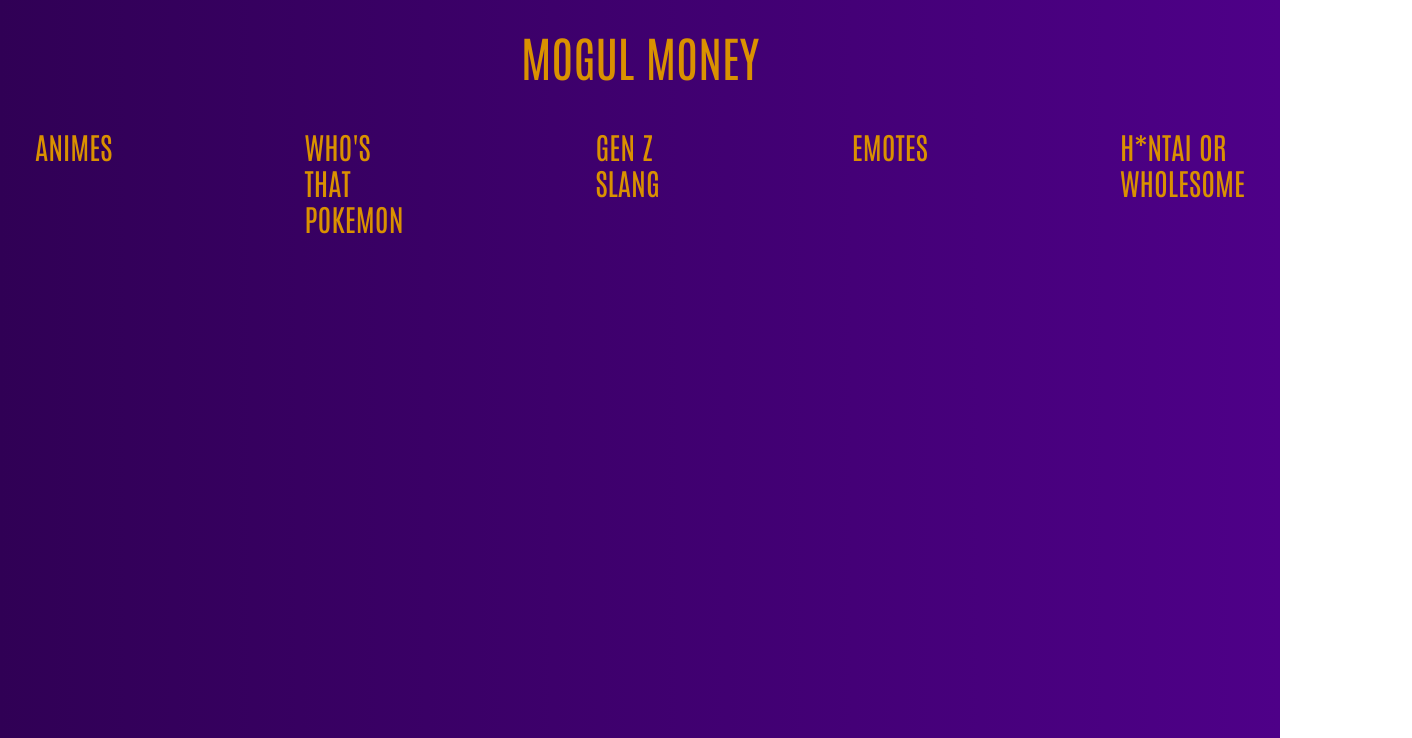
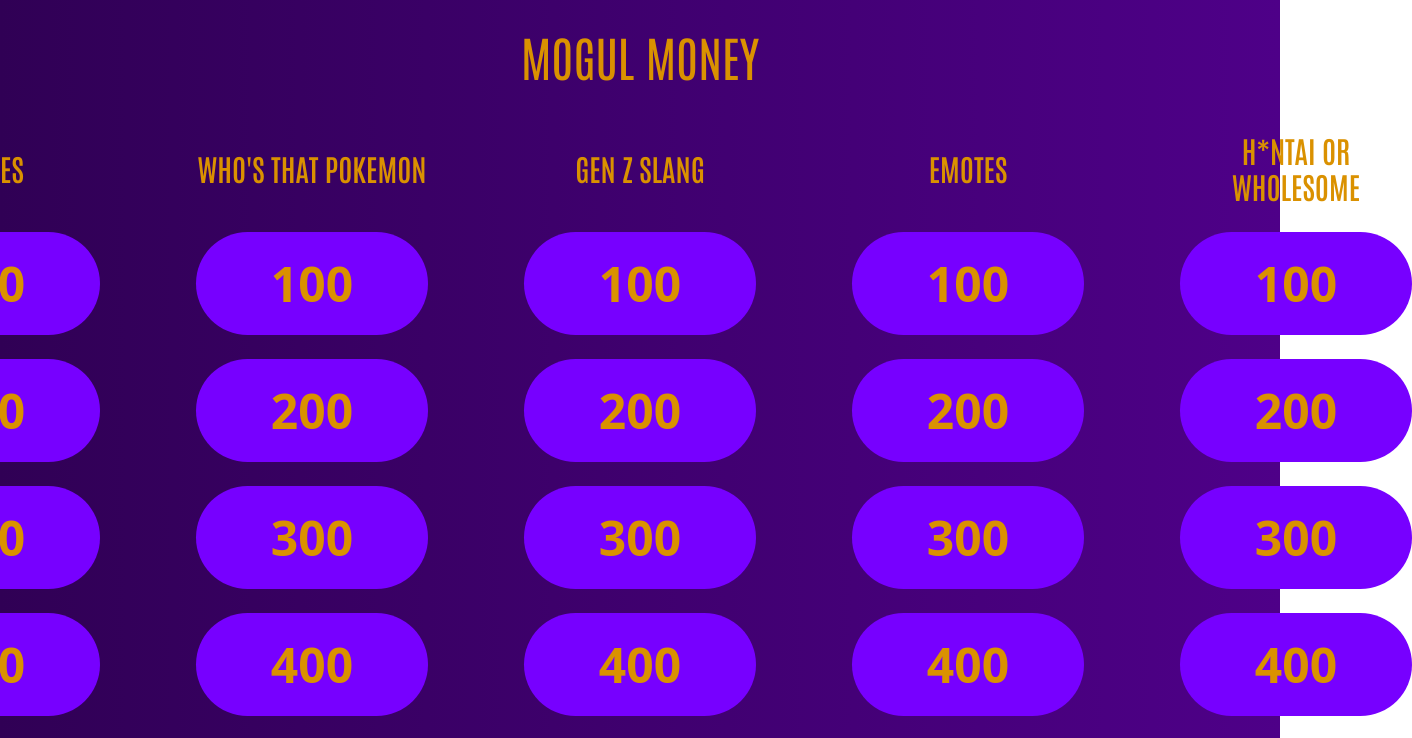
Before and after one commit to quyencodes/MogulMoneyTS, a Next.js app: page / in a window 1280 px wide. Shown: the top 738 px of the page, 1412 px wide, since content can reach past the window. Built offline with nearby package versions, Linux system fonts and the light colour scheme.

Commit message:
Completed Bubbles template

```diff
--- a/components/Board.tsx
+++ b/components/Board.tsx
@@ -11,7 +11,7 @@
   return (
     <section>
       <Header />
-      <div className="m-12 flex flex-row justify-center gap-48">
+      <div className="m-12 flex flex-row justify-center gap-24">
         {board.map((column, index) => (
           <Column key={index} board={board} title={column.category.label} />
         ))}
@@ -23,7 +23,7 @@
 const Header = () => {
   return (
     <div className="flex justify-center pt-8">
-      <h2 className="text-goldenDark font-main text-5xl">
+      <h2 className="font-main text-5xl text-goldenDark">
         {columns['title'].toUpperCase()}
       </h2>
     </div>
--- a/components/Column.tsx
+++ b/components/Column.tsx
@@ -1,15 +1,20 @@
 // npm imports
+import React, { useState } from 'react'
 // local imports
 import Question from '@components/Question'
 // type imports
 interface Props {}
 
 export default function Column({ columns, title }: Props) {
+  const [category, setCategory] = useState('')
+
   return (
-    <div className="flex flex-col">
-      <h2 className="text-main font-main text-goldenDark text-3xl">
-        {title.toUpperCase()}
-      </h2>
+    <div className="flex flex-col items-center justify-center gap-6">
+      <div className="w-18 flex h-20 items-center ">
+        <h2 className="text-main whitespace-normal text-center font-main text-3xl font-semibold text-goldenDark">
+          {title.toUpperCase()}
+        </h2>
+      </div>
       <Question />
     </div>
   )
--- a/components/Question.tsx
+++ b/components/Question.tsx
@@ -3,6 +3,26 @@
 // type imports
 interface Props {}
 
+interface BubbleProps {
+  price: string
+}
+
 export default function Question({}: Props) {
-  return <div></div>
+  return (
+    <div className="flex flex-col gap-6">
+      <Bubble price={'100'} />
+      <Bubble price={'200'} />
+      <Bubble price={'300'} />
+      <Bubble price={'400'} />
+      <Bubble price={'500'} />
+    </div>
+  )
 }
+
+const Bubble = ({ price }: BubbleProps) => {
+  return (
+    <div className="bg-violet flex h-[103px] w-[232px] cursor-pointer items-center justify-center rounded-full text-3xl text-goldenDark">
+      <p className="text-5xl font-semibold">{price}</p>
+    </div>
+  )
+}
--- a/tailwind.config.js
+++ b/tailwind.config.js
@@ -10,13 +10,13 @@
     './components/**/*.{js,ts,jsx,tsx,mdx}',
   ],
   theme: {
-    maxWidth: {
-      container: '1440px',
-      contentContainer: '1140px',
-      containerSmall: '1024px',
-      containerXS: '768px',
-    },
     extend: {
+      maxWidth: {
+        container: '1440px',
+        contentContainer: '1140px',
+        containerSmall: '1024px',
+        containerXS: '768px',
+      },
       screens: {
         xs: '320px',
         sm: '375px',
@@ -38,6 +38,7 @@
         gradientLeft: '#300055',
         gradientRight: '#4E0088',
         goldenDark: '#DA9100',
+        violet: '#7700FF',
         bodyColor: '#0D1826',
         bgColor: '#1C2541',
         textMain: '#DF8F82',
```
